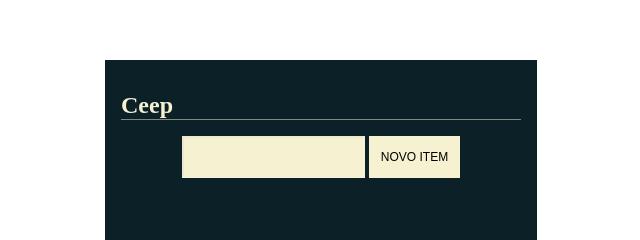
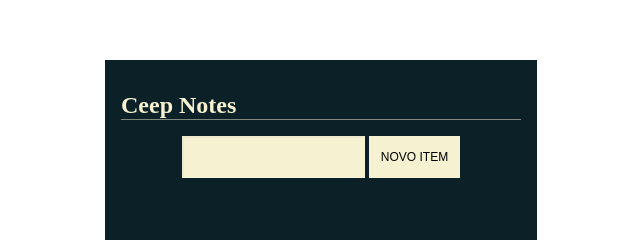
Before and after one commit to nandadomenicali/ceep-notes, a plain HTML site: page index.html in a window 1280 px wide. Shown: the part 174-414 px from the top of the page, 319-959 px from the left. Drawn offline with Linux system fonts and the light colour scheme; a web font is replaced by a local one.

Commit message:
name atualization

```diff
--- a/index.html
+++ b/index.html
@@ -12,7 +12,7 @@
   <div class="app">
     <div class="todo-list">
       <h1 class="title">
-        Ceep
+        Ceep Notes
       </h1>
 
       <form class="form" action="">
```
